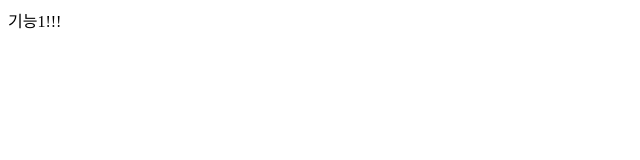
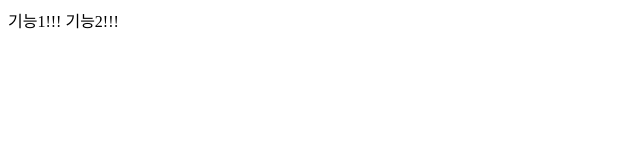
Before and after one commit to yonggooo/teampro3, a plain HTML site: page index.html in a window 1280 px wide. Shown: the full height of the page, 0-640 px from the left. Drawn offline with Linux system fonts and the light colour scheme.

Commit message:
feat: done all functions
resolve #1

```diff
--- a/index.html
+++ b/index.html
@@ -8,5 +8,6 @@
 </head>
 <body>
     기능1!!!
+    기능2!!!
 </body>
 </html>
```
